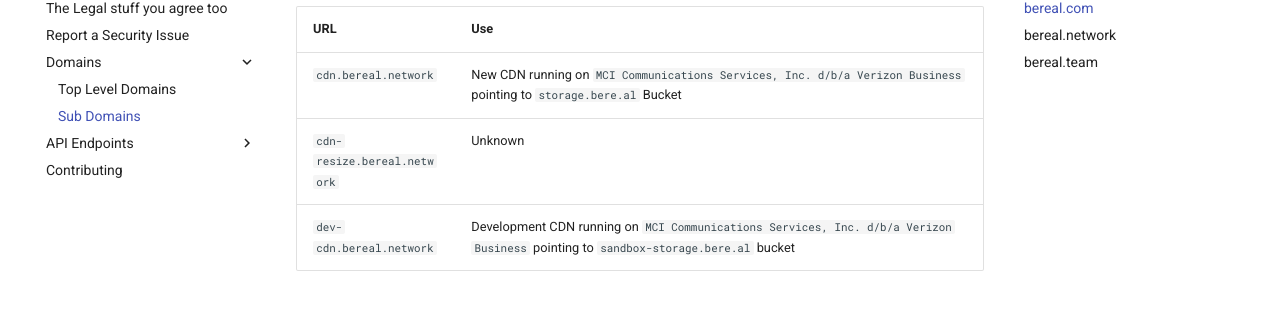
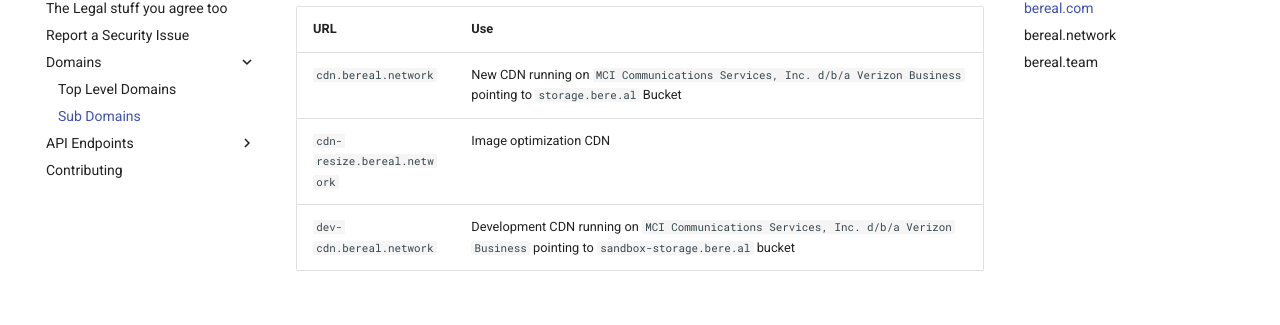
Before and after one commit to userbradley/BeReal, an MkDocs documentation site: the page built from docs/domains/sub-domains.md, in a window 1280 px wide and 900 px high, scrolled down 2664 px. Shown: the part 127-452 px from the top of the window. Built offline with MkDocs 1.6.1 and Material for MkDocs 9.7.7, drawn with Linux system fonts in a browser that asks for light colours; comment, search, counter and statistics services are not loaded.

Commit message:
Updated Changes based on Feedback from userbradley
add Image optimization CDN for the Sub domains : cdn-resize.bereal.network

```diff
--- a/docs/domains/sub-domains.md
+++ b/docs/domains/sub-domains.md
@@ -68,7 +68,7 @@
 | URL                           | Use                                                                                                                                |
 |-------------------------------|------------------------------------------------------------------------------------------------------------------------------------|
 | `cdn.bereal.network`          | New CDN running on `MCI Communications Services, Inc. d/b/a Verizon Business`   pointing to `storage.bere.al` Bucket               |
-| `cdn-resize.bereal.network`   | Unknown																															 |
+| `cdn-resize.bereal.network`   | Image optimization CDN																											 |
 | `dev-cdn.bereal.network`      | Development CDN running on `MCI Communications Services, Inc. d/b/a Verizon Business` pointing to `sandbox-storage.bere.al` bucket |
 
 
```
